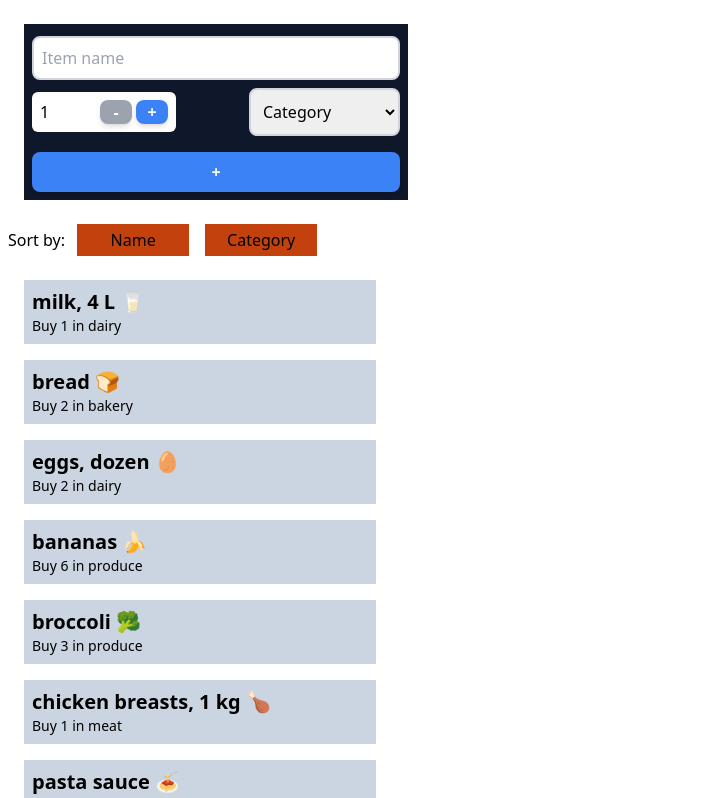
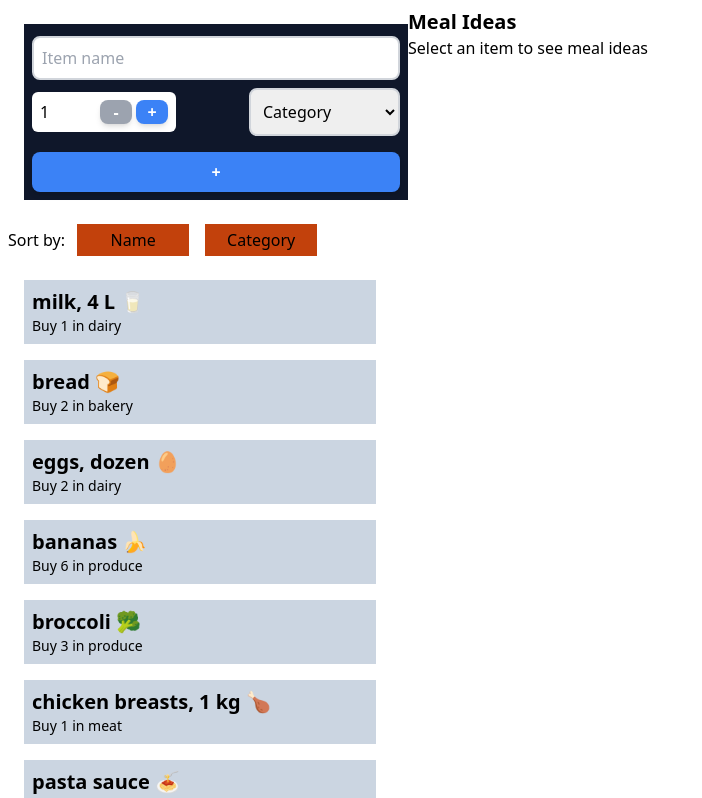
Before and after one commit to dc8156046/cprg306-assignments, a Next.js app: page /week-8 in a window 1280 px wide. Shown: the top 798 px of the page, without its empty margins (0-702 px from the left). Built offline with nearby package versions, Linux system fonts and the light colour scheme.

Commit message:
fix week-8 bug

```diff
--- a/app/week-8/meal-ideas.js
+++ b/app/week-8/meal-ideas.js
@@ -50,9 +50,11 @@ export default function MealIdeas({ itemName }) {
       <h3 class="text-xl font-bold">Meal Ideas</h3>
       <div>
         <p>
-          {meals.length > 0
-            ? `Here are some meal ideas using ${removeEmojis(ingredient)}:`
-            : `No meal ideas found for ${removeEmojis(ingredient)}`}
+          {itemName.length > 0
+            ? meals.length > 0
+              ? `Here are some meal ideas using ${removeEmojis(ingredient)}:`
+              : `No meal ideas found for ${removeEmojis(ingredient)}`
+            : "Select an item to see meal ideas"}
         </p>
         <ul>
           {meals.map((meal) => (
--- a/app/week-8/page.js
+++ b/app/week-8/page.js
@@ -55,11 +55,10 @@ export default function Page() {
         </div>
         <ItemList items={items} onItemSelect={handleItemSelect} />
       </div>
-      {selectedItemName.length > 0 ? (
-        <div className="flex-1 max-w-sm m-2">
-          <MealIdeas itemName={selectedItemName} />
-        </div>
-      ) : null}
+
+      <div className="flex-1 max-w-sm m-2">
+        <MealIdeas itemName={selectedItemName} />
+      </div>
     </div>
   );
 }
```
